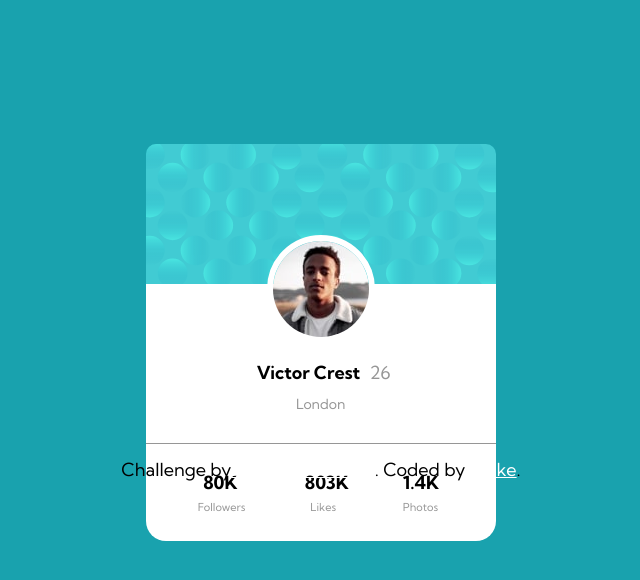
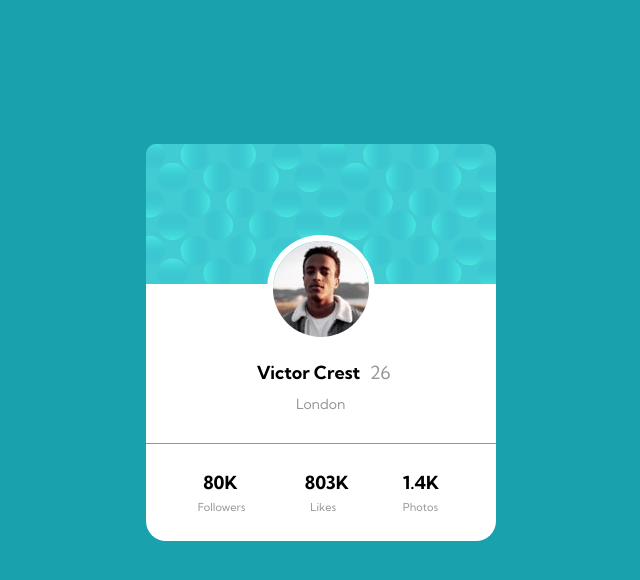
Before and after one commit to Jexinte/Frontend_Mentor_Challenges_Profile_Card_Component_Main, a plain HTML site: page index.html in a window 1280 px wide. Shown: the whole page, without its empty margins (319-959 px from the left). Drawn offline with Linux system fonts and the light colour scheme.

Commit message:
remove attribution its broken

```diff
--- a/index.html
+++ b/index.html
@@ -52,10 +52,7 @@
 
     </section>
 
-    <div class="attribution">
-      Challenge by  <a href="https://www.frontendmentor.io?ref=challenge" target="_blank">  Frontend Mentor</a>.
-      Coded by <a href="https://github.com/Jexinte" target="_blank"> Yokke</a>.
-    </div>
+
 
   </main>
 </body>
```
